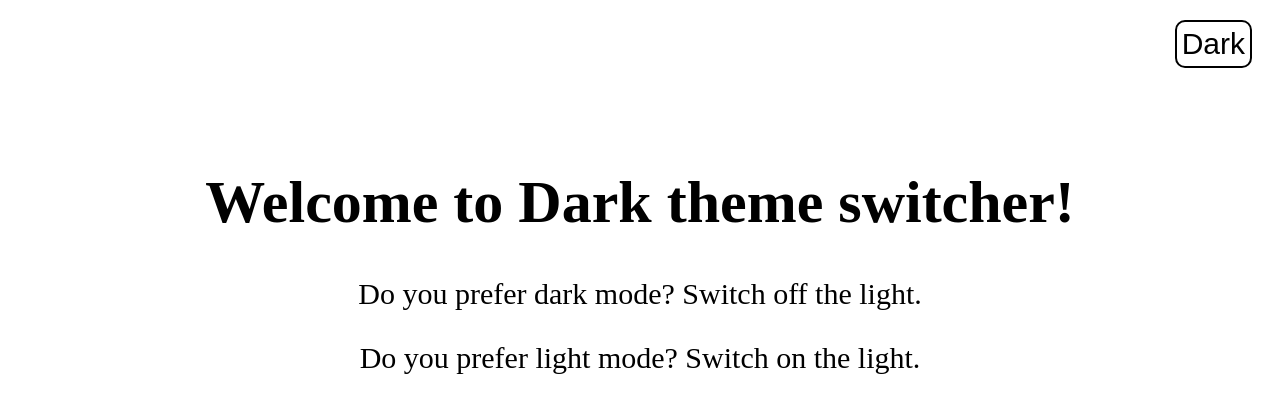
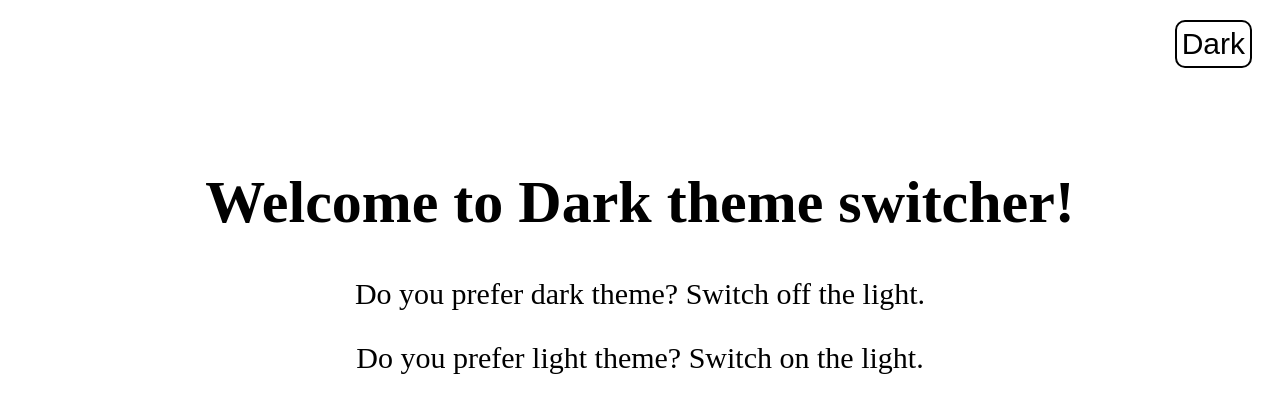
Before and after one commit to fidexcode/dark-theme-switcher, a plain HTML site: page index.html in a window 1280 px wide. Drawn offline with Linux system fonts and the light colour scheme.

Commit message:
made html changes

```diff
--- a/index.html
+++ b/index.html
@@ -13,8 +13,8 @@
     </div>
     <main>
       <h1>Welcome to Dark theme switcher!</h1>
-      <p>Do you prefer dark mode? Switch off the light.</p>
-      <p>Do you prefer light mode? Switch on the light.</p>
+      <p>Do you prefer dark theme? Switch off the light.</p>
+      <p>Do you prefer light theme? Switch on the light.</p>
     </main>
     <script src="app.js"></script>
   </body>
```
